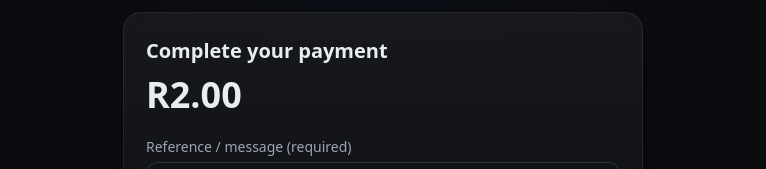
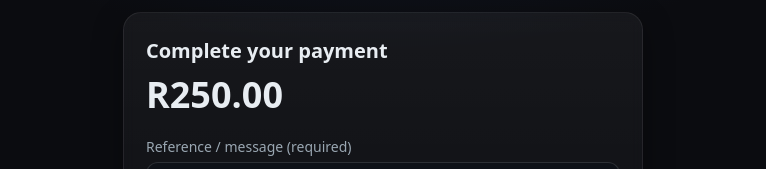
Before and after one commit to TourSouthAfrica/Tatami2, a website: page public/index.html in a window 1280 px wide. Shown: the part 237-406 px from the top of the page, without its empty margins (257-1023 px from the left). Drawn offline with Linux system fonts and the light colour scheme.

Commit message:
Update index.html

```diff
--- a/public/index.html
+++ b/public/index.html
@@ -26,7 +26,7 @@
   <body>
     <div class="card">
       <div class="title">Complete your payment</div>
-      <div class="amount">R2.00</div>
+      <div class="amount">R250.00</div>
       <form id="pay" autocomplete="on">
         <label for="note">Reference / message (required)</label>
         <input id="note" name="note" type="text" maxlength="120" placeholder="e.g. Order #1234 or Your Name" required />
```
